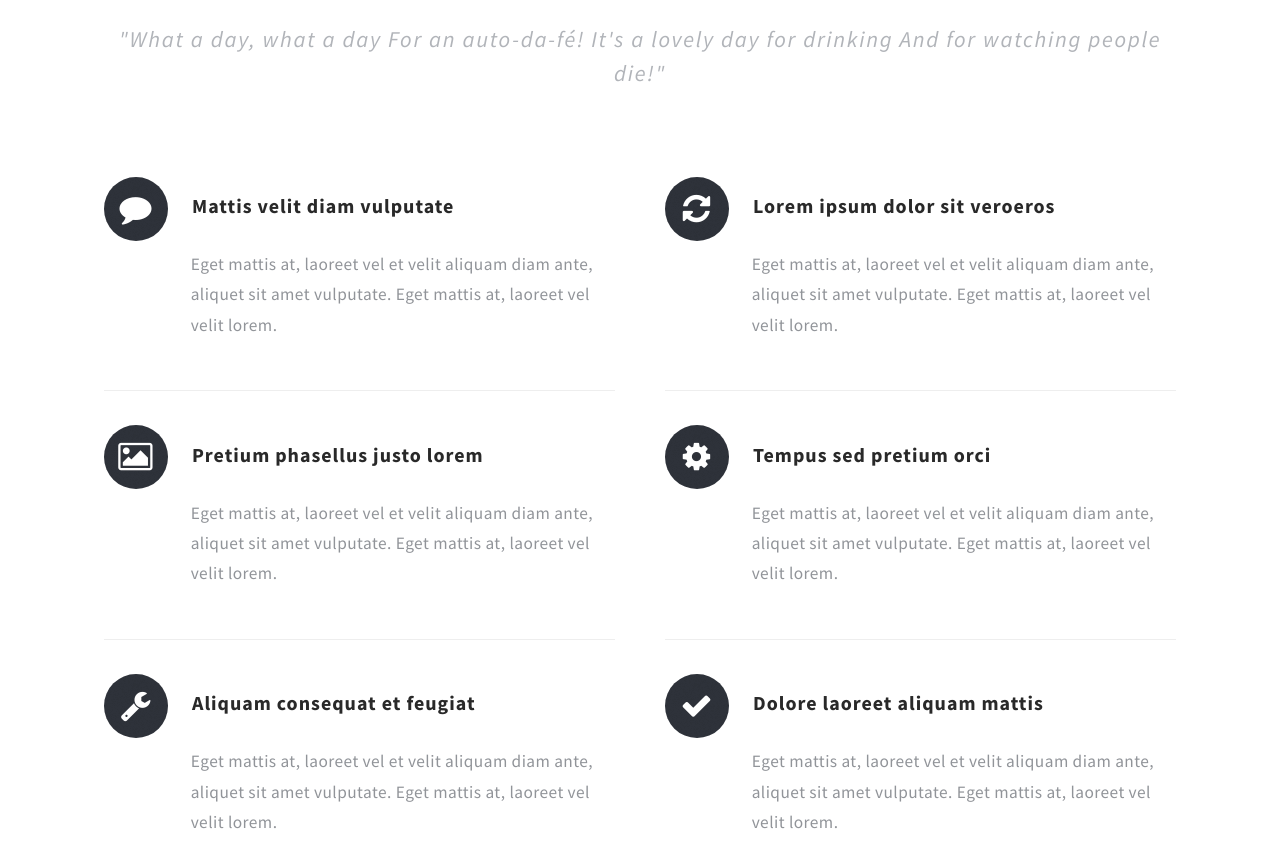
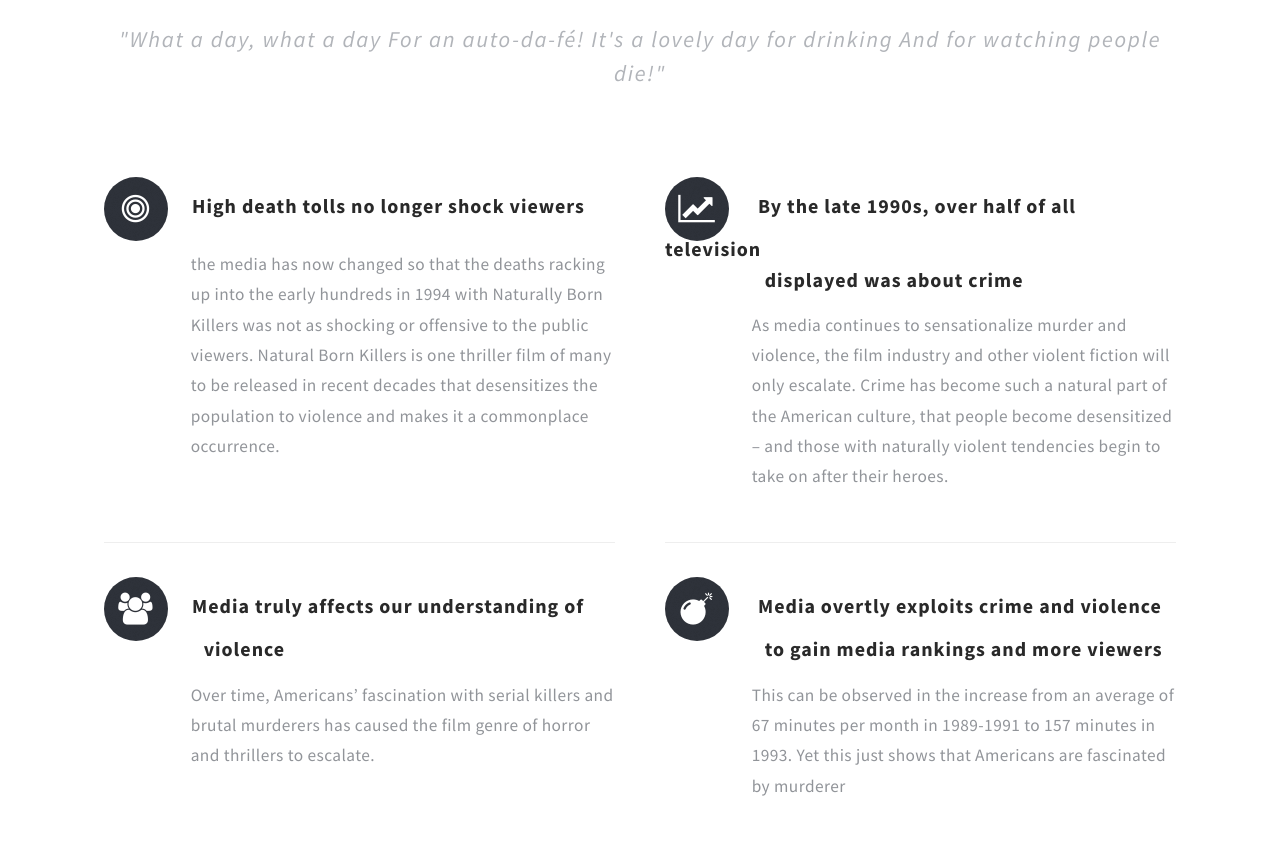
Before and after one commit to kowtoes/Killers, a plain HTML site: page media.html in a window 1280 px wide. Shown: the part 107-952 px from the top of the page. Drawn offline with Linux system fonts and the light colour scheme.

Commit message:
finished media, updated intro background

```diff
--- a/media.html
+++ b/media.html
@@ -37,42 +37,28 @@ And for watching people die!"</i></p>
         <div class="row">
           <div class="6u">
             <section>
-              <h3 class="icon fa-comment">Mattis velit diam vulputate</h3>
-              <p>Eget mattis at, laoreet vel et velit aliquam diam ante, aliquet sit amet vulputate. Eget mattis at, laoreet vel velit lorem.</p>
+              <h3 class="icon fa-bullseye">High death tolls no longer shock viewers</h3>
+              <p>the media has now changed so that the deaths racking up into the early hundreds in 1994 with Naturally Born Killers was not as shocking or offensive to the public viewers. Natural Born Killers is one thriller film of many to be released in recent decades that desensitizes the population to violence and makes it a commonplace occurrence.</p>
             </section>
           </div>
           <div class="6u">
             <section>
-              <h3 class="icon fa-refresh">Lorem ipsum dolor sit veroeros</h3>
-              <p>Eget mattis at, laoreet vel et velit aliquam diam ante, aliquet sit amet vulputate. Eget mattis at, laoreet vel velit lorem.</p>
+              <h3 class="icon fa-line-chart"> By the late 1990s, over half of all television<p> displayed was about crime</h3>
+              <p>As media continues to sensationalize murder and violence, the film industry and other violent fiction will only escalate. Crime has become such a natural part of the American culture, that people become desensitized – and those with naturally violent tendencies begin to take on after their heroes.</p>
             </section>
           </div>
         </div>
         <div class="row">
           <div class="6u">
             <section>
-              <h3 class="icon fa-picture-o">Pretium phasellus justo lorem</h3>
-              <p>Eget mattis at, laoreet vel et velit aliquam diam ante, aliquet sit amet vulputate. Eget mattis at, laoreet vel velit lorem.</p>
+              <h3 class="icon fa-users">Media truly affects our understanding of <p>violence </h3>
+              <p>Over time, Americans’ fascination with serial killers and brutal murderers has caused the film genre of horror and thrillers to escalate.</p>
             </section>
           </div>
           <div class="6u">
             <section>
-              <h3 class="icon fa-cog">Tempus sed pretium orci</h3>
-              <p>Eget mattis at, laoreet vel et velit aliquam diam ante, aliquet sit amet vulputate. Eget mattis at, laoreet vel velit lorem.</p>
-            </section>
-          </div>
-        </div>
-        <div class="row">
-          <div class="6u">
-            <section>
-              <h3 class="icon fa-wrench">Aliquam consequat et feugiat</h3>
-              <p>Eget mattis at, laoreet vel et velit aliquam diam ante, aliquet sit amet vulputate. Eget mattis at, laoreet vel velit lorem.</p>
-            </section>
-          </div>
-          <div class="6u">
-            <section>
-              <h3 class="icon fa-check">Dolore laoreet aliquam mattis</h3>
-              <p>Eget mattis at, laoreet vel et velit aliquam diam ante, aliquet sit amet vulputate. Eget mattis at, laoreet vel velit lorem.</p>
+              <h3 class="icon fa-bomb"> Media overtly exploits crime and violence<p>to gain media rankings and more viewers </h3>
+              <p>This can be observed in the increase from an average of 67 minutes per month in 1989-1991 to 157 minutes in 1993. Yet this just shows that Americans are fascinated by murderer</p>
             </section>
           </div>
         </div>
```
Also changed, not shown: Pardo.html (+2 -1 lines), intro.html (+2 -2 lines).
